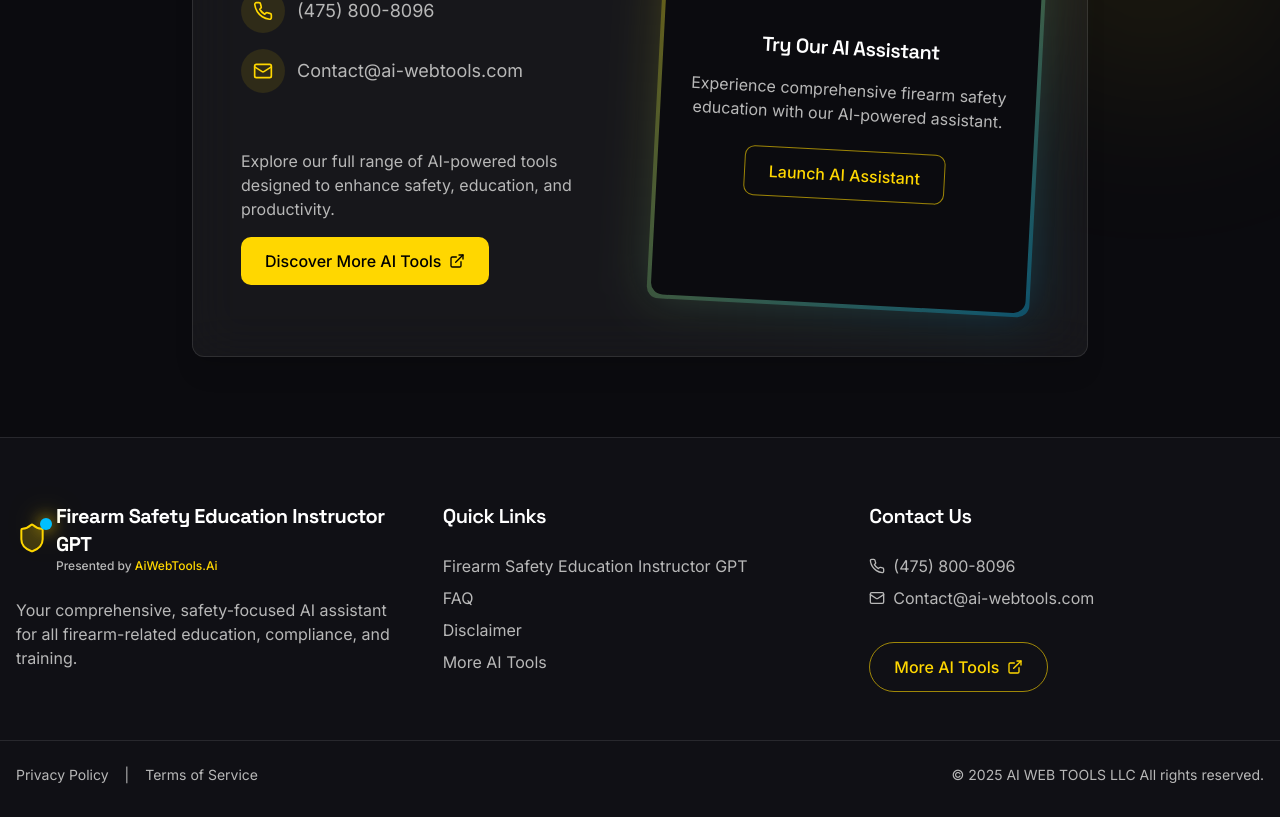
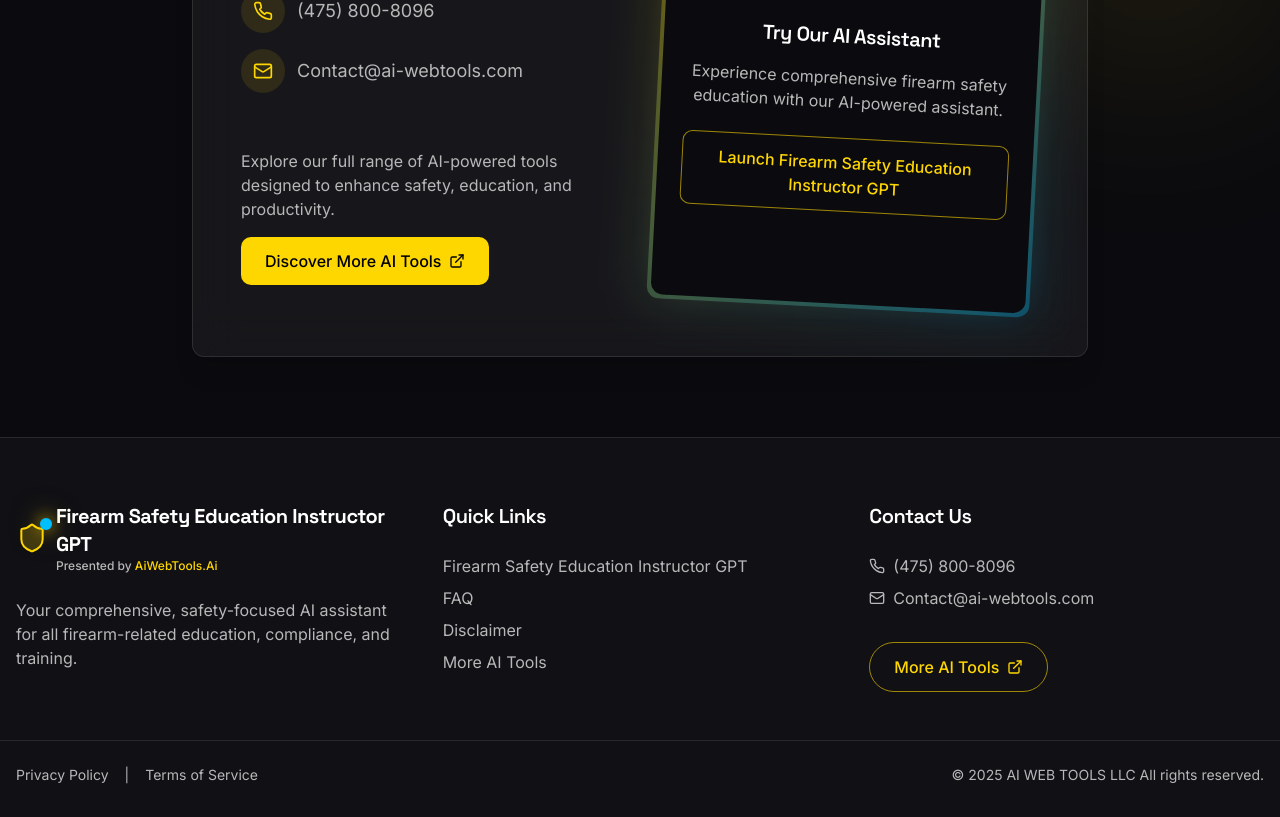
Before and after one commit to aiwebtools/firearmsafetyeducationgpt, a React (Vite) app: page / in a window 1280 px wide. Shown: the part 5280-6097 px from the top of the page. Built offline with nearby package versions, Linux system fonts and the light colour scheme.

Commit message:
Update button text
Updated the button text to "Launch Firearm Safety Education Instructor GPT" in the ContactSection.

```diff
--- a/src/components/ContactSection.tsx
+++ b/src/components/ContactSection.tsx
@@ -85,7 +85,7 @@ const ContactSection: React.FC = () => {
                       className="inline-block"
                     >
                       <Button variant="outline">
-                        Launch AI Assistant
+                        Launch Firearm Safety Education Instructor GPT
                       </Button>
                     </a>
                   </div>
```
